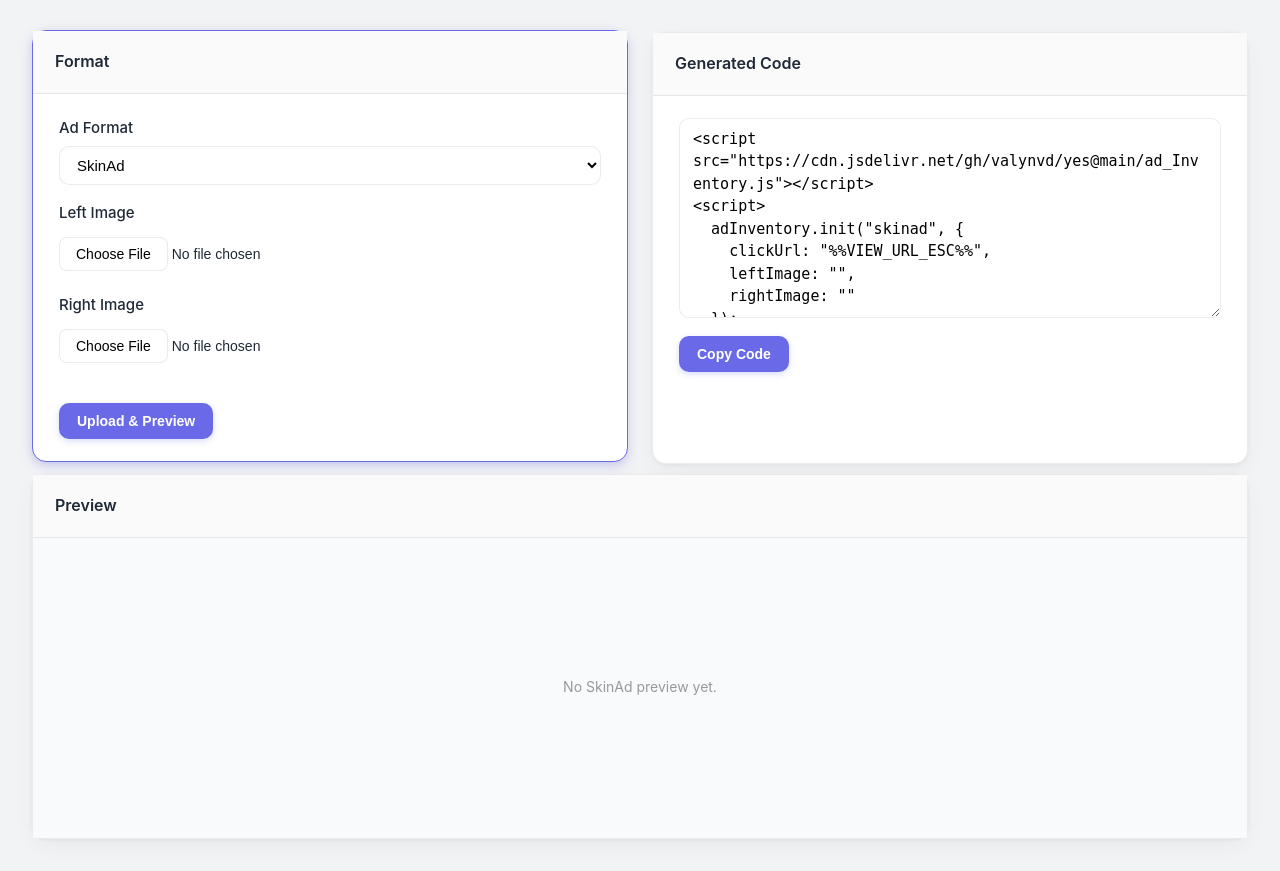
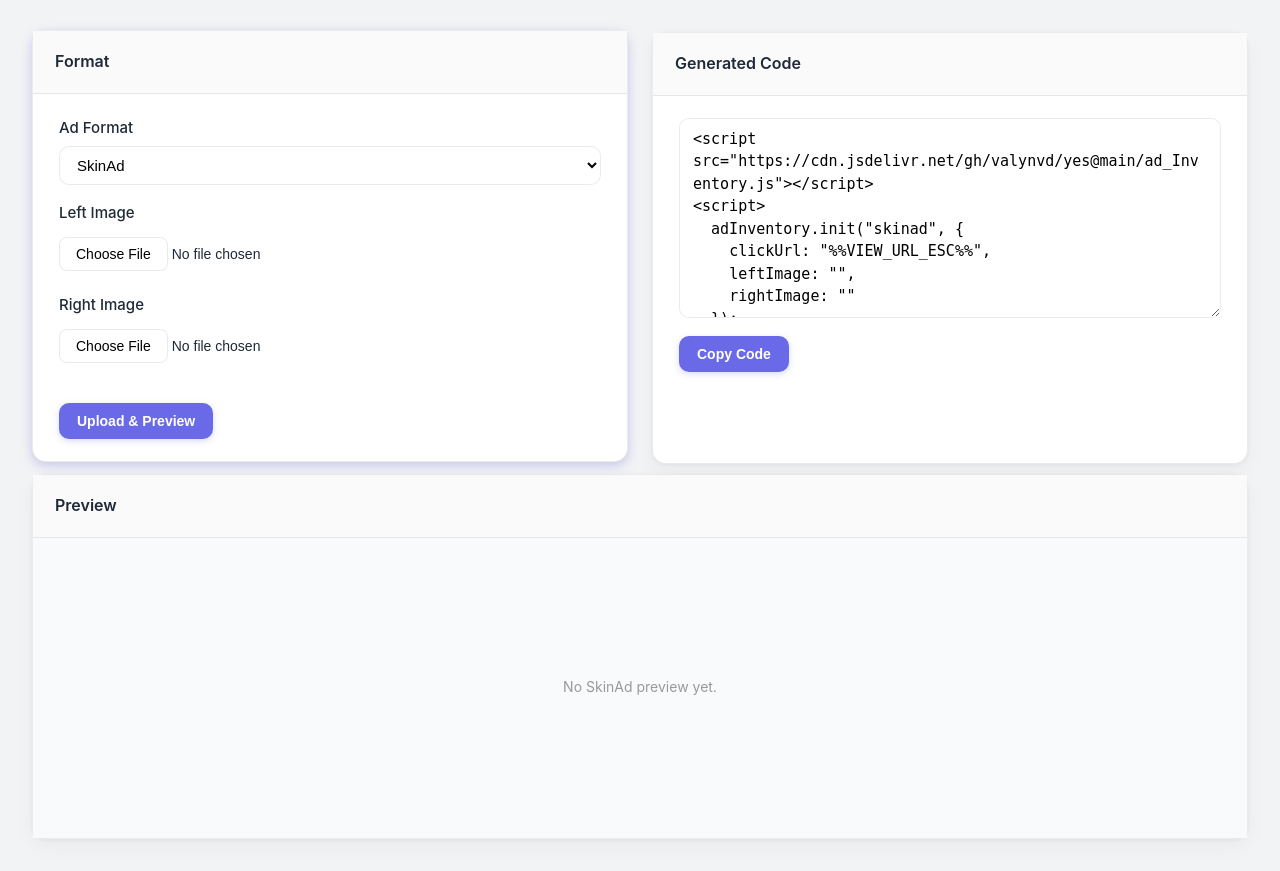
Before and after one commit to valynvd/GAM-Creative-demo, a Flask app: page / in a window 1280 px wide, with the pointer over the restyled element. Shown: the part 67-938 px from the top of the page. Run offline with Flask 3, Linux system fonts and the light colour scheme.

Commit message:
update skinad & newstag

```diff
--- a/templates/dashboard.html
+++ b/templates/dashboard.html
@@ -76,7 +76,6 @@
 
     .card:hover {
       transform: translateY(-2px);
-      border-color: var(--primary);
       box-shadow: 0 4px 12px rgba(106, 106, 232, 0.25),
         0 2px 8px rgba(0, 0, 0, 0.05);
     }
```
